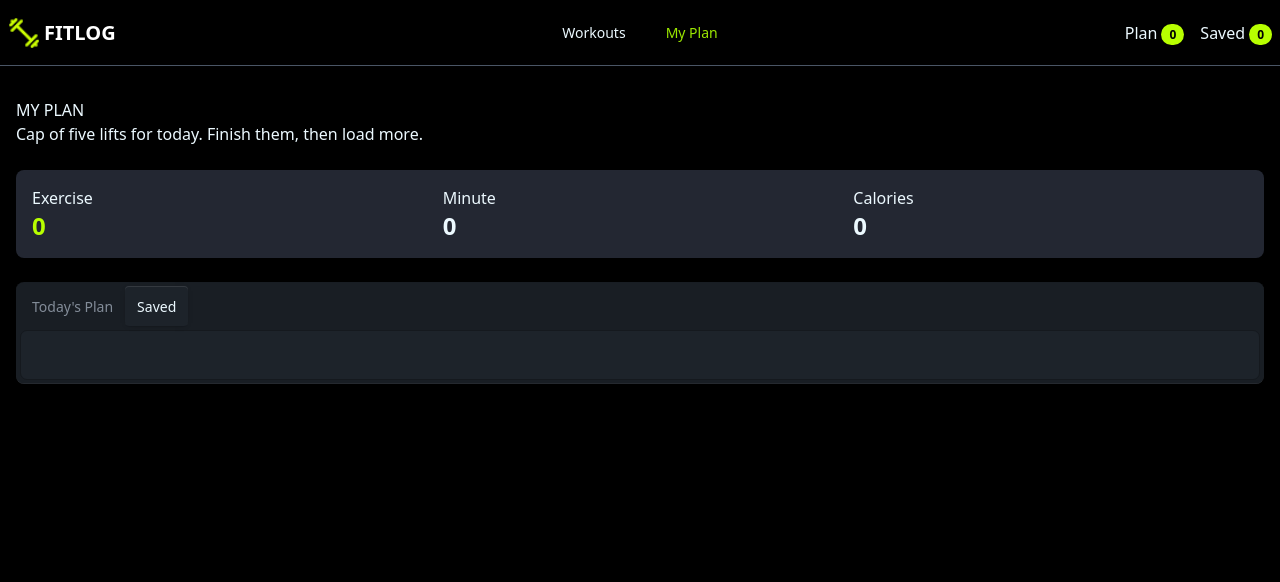
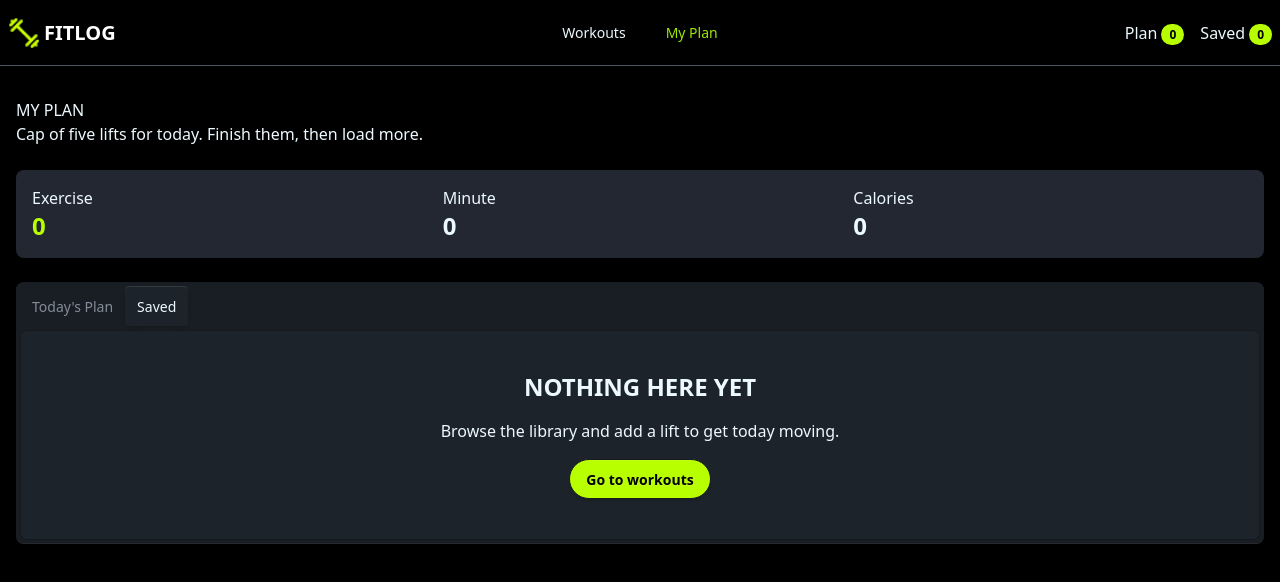
Before and after one commit to nimurovi/fit-log, a Next.js app: page /myplan in a window 1280 px wide. Shown: the top 582 px of the page. Built offline with nearby package versions, Linux system fonts and the light colour scheme.

Commit message:
plan card showing div design done

```diff
--- a/src/app/myplan/page.tsx
+++ b/src/app/myplan/page.tsx
@@ -19,42 +19,57 @@ const MyPlanPage = () => {
                     activeTab === 'todaysPlan' ? (
 
                         <div className="grid grid-cols-3 gap-4">
-                            <h1>Exercise <br/> <span className="text-[#b8ff00] text-2xl font-bold">{todaysPlan.length}</span></h1>
-                            <h1>Minute <br/> <span className="text-2xl font-bold">{todaysPlan.reduce((total, plan) => total + plan.duration, 0)}</span></h1>
-                            <h1>Calories <br/> <span className="text-2xl font-bold">{todaysPlan.reduce((total, plan) => total + plan.caloriesBurned, 0)}</span></h1>
+                            <h1>Exercise <br /> <span className="text-[#b8ff00] text-2xl font-bold">{todaysPlan.length}</span></h1>
+                            <h1>Minute <br /> <span className="text-2xl font-bold">{todaysPlan.reduce((total, plan) => total + plan.duration, 0)}</span></h1>
+                            <h1>Calories <br /> <span className="text-2xl font-bold">{todaysPlan.reduce((total, plan) => total + plan.caloriesBurned, 0)}</span></h1>
                         </div>
                     ) : (
                         <div className="grid grid-cols-3 gap-4">
-                            <h1>Exercise <br/> <span className="text-[#b8ff00] text-2xl font-bold">{savedPlan.length}</span></h1>
-                            <h1>Minute <br/> <span className="text-2xl font-bold">{savedPlan.reduce((total, plan) => total + plan.duration, 0)}</span></h1>
-                            <h1>Calories <br/> <span className="text-2xl font-bold">{savedPlan.reduce((total, plan) => total + plan.caloriesBurned, 0)}</span></h1>
+                            <h1>Exercise <br /> <span className="text-[#b8ff00] text-2xl font-bold">{savedPlan.length}</span></h1>
+                            <h1>Minute <br /> <span className="text-2xl font-bold">{savedPlan.reduce((total, plan) => total + plan.duration, 0)}</span></h1>
+                            <h1>Calories <br /> <span className="text-2xl font-bold">{savedPlan.reduce((total, plan) => total + plan.caloriesBurned, 0)}</span></h1>
                         </div>
                     )
                 }
             </div>
             <div>
-                {/* name of each tab group should be unique */}
+
                 <div className="tabs tabs-box">
                     <input type="radio" name="my_tabs_6" className="tab" aria-label="Today's Plan" onChange={() => { setActiveTab('todaysPlan') }} />
                     <div className="tab-content bg-base-100 border-base-300 p-6">
-                        {
+                        {todaysPlan.length > 0 ? (
+
                             todaysPlan.map((plan) => (
 
                                 <div key={plan.id} className="mb-4">
                                     <PlanCard item={plan} />
                                 </div>
                             ))
+                        ) :
+
+                            <div className="flex flex-col items-center justify-center gap-4 p-4 text-center">
+                                <h1 className='text-2xl font-bold'>NOTHING HERE YET</h1>
+                                <p>Browse the library and add a lift to get today moving.</p>
+                                <button className="btn  rounded-full bg-[#b8ff00] text-black">Go to workouts</button>
+                            </div>
                         }
                     </div>
 
                     <input type="radio" name="my_tabs_6" className="tab" aria-label="Saved" defaultChecked onChange={() => { setActiveTab('saved') }} />
                     <div className="tab-content bg-base-100 border-base-300 p-6">
                         {
-                            savedPlan.map((plan) => (
-                                <div key={plan.id} className="mb-4">
-                                    <PlanCard item={plan} />
+                            savedPlan.length === 0 ? (
+                                <div className="flex flex-col items-center justify-center gap-4 p-4 text-center">
+                                    <h1 className='text-2xl font-bold'>NOTHING HERE YET</h1>
+                                    <p>Browse the library and add a lift to get today moving.</p>
+                                    <button className="btn  rounded-full bg-[#b8ff00] text-black">Go to workouts</button>
                                 </div>
-                            ))
+                            ) :
+                                savedPlan.map((plan) => (
+                                    <div key={plan.id} className="mb-4">
+                                        <PlanCard item={plan} />
+                                    </div>
+                                ))
                         }
                     </div>
 
```
